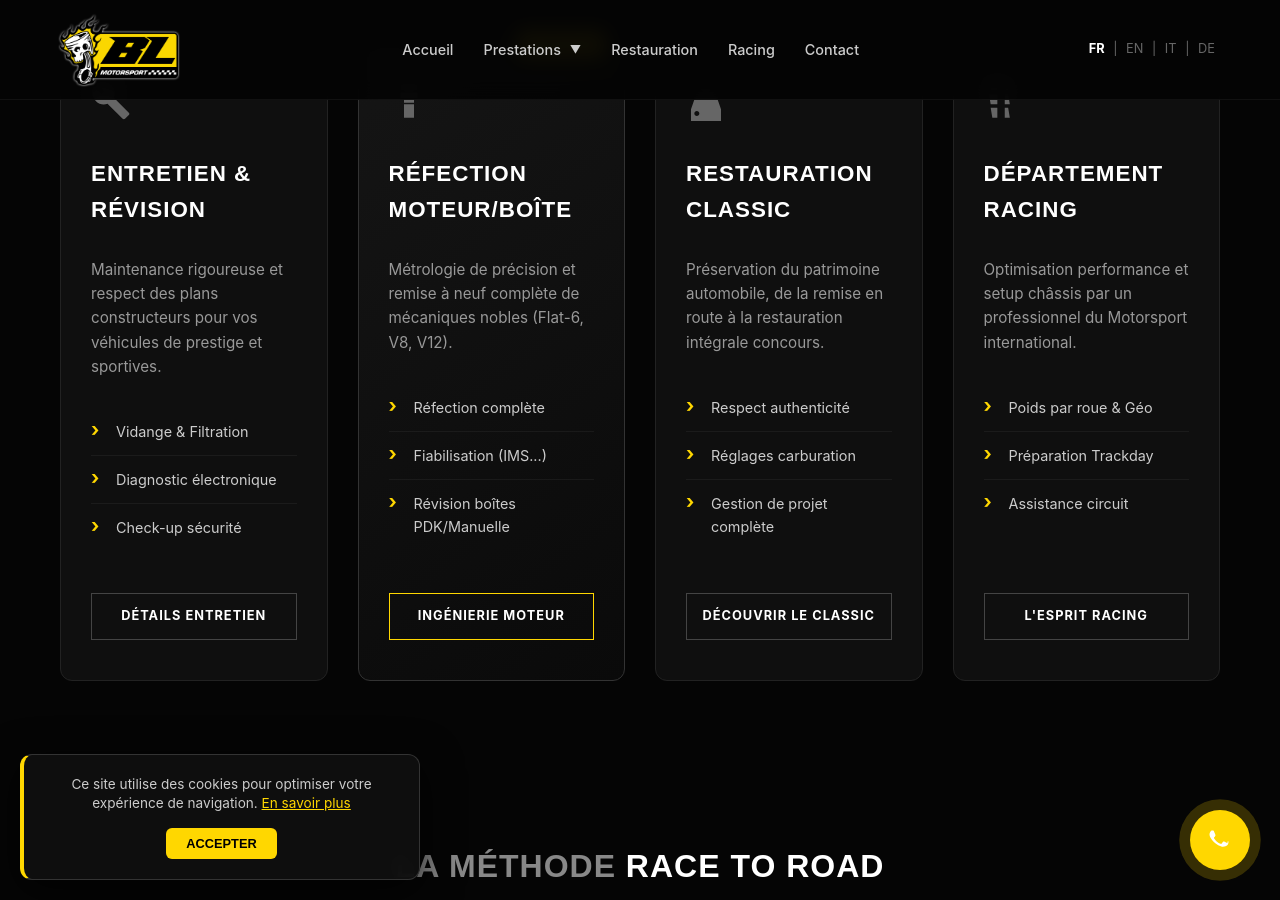
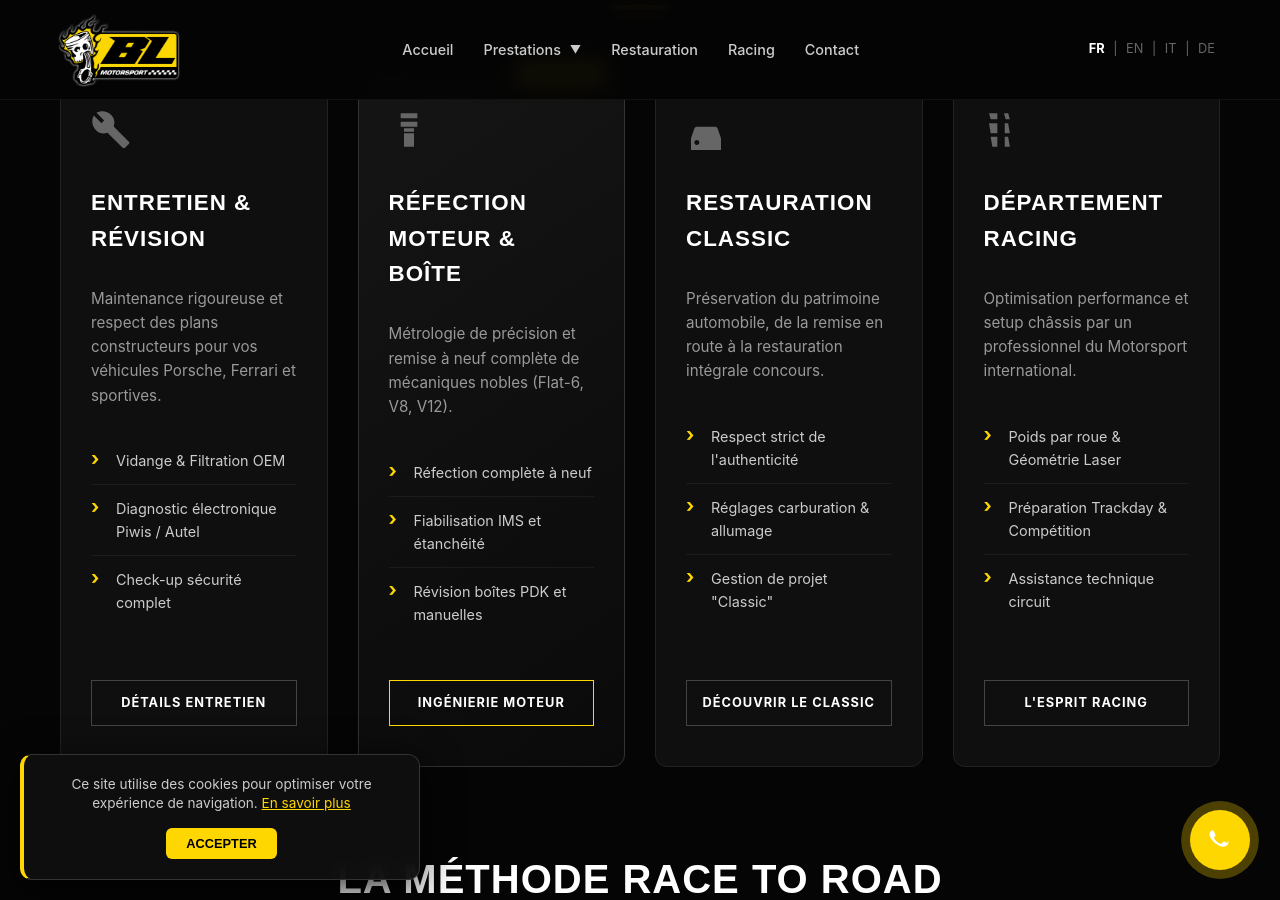
Before and after one commit to DuvalDVL/bl-motorsport, a Jekyll site: the page built from fr/index.html, in a window 1280 px wide and 900 px high, scrolled down 1729 px. Built offline with Jekyll 4.4.1, drawn with Linux system fonts in a browser that asks for light colours; some of the changed text lies outside the part shown.

Commit message:
Update index.html

```diff
--- a/fr/index.html
+++ b/fr/index.html
@@ -1,13 +1,13 @@
 ---
 layout: default
-title: B.L Motorsport - Atelier Porsche & Prestige Combloux Megève
-description: "Entretien, réparation et préparation de véhicules de prestige et de compétition. Spécialiste Porsche en Haute-Savoie."
+title: B.L Motorsport | Atelier Mécanique Porsche & Prestige Combloux Megève
+description: "Expertise WEC pour votre voiture de prestige. Entretien, réfection moteur et préparation compétition à Combloux, Haute-Savoie. Spécialiste Porsche et GT."
 permalink: /fr/
 lang: fr
 ---
 
 <section class="hero-section">
-  <div class="hero-bg"></div>
+  <div class="hero-bg" role="img" aria-label="Voiture de sport dans un atelier de mécanique de précision"></div>
   <div class="hero-overlay"></div>
   <div class="container hero-content">
     <h1 class="hero-title">
@@ -15,11 +15,11 @@ lang: fr
       <span class="text-gradient">SPORT AUTOMOBILE</span>
     </h1>
     <p class="hero-subtitle">
-      Entretien Prestige, Collection & Préparation Compétition.<br>
-      Par Bastien Lefebvre, <strong>Responsable Voiture en Championnat du Monde</strong>.
+      Garage spécialisé : Entretien Prestige, Collection & Préparation Compétition.<br>
+      Par Bastien Lefebvre, <strong>Car Chief en Championnat du Monde (WEC)</strong>.
     </p>
     <div class="hero-actions">
-      <a href="{{ site.baseurl }}/fr/prestations" class="btn btn-primary">Nos Prestations</a>
+      <a href="{{ site.baseurl }}/fr/prestations" class="btn btn-primary">Découvrir l'Atelier</a>
       <a href="{{ site.baseurl }}/fr/contact" class="btn btn-outline">Prendre Rendez-vous</a>
     </div>
   </div>
@@ -27,39 +27,34 @@ lang: fr
 
 <section class="bio-section">
   <div class="container bio-container">
-
     <div class="bio-text">
       <span class="bio-label">DE LA PISTE À LA ROUTE</span>
-      <h2>L'EXPERTISE WEC</h2>
+      <h2>L'EXPERTISE MONDIALE À COMBLOUX</h2>
       <div class="divider-yellow" style="margin: 0 0 30px 0;"></div>
 
       <p class="bio-intro">
         Fort de plus de <strong>10 années d'expérience dans le sport automobile</strong> de haut niveau, Bastien Lefebvre applique la rigueur de la compétition à votre véhicule personnel.
       </p>
       <p class="bio-desc">
-        Actuellement responsable voiture en WEC (World Endurance Championship) au sein de teams officiels
-        (W Racing Team) et aux côtés de pilotes officiels comme Valentino Rossi, Maxime Martin et Augusto Farfus.
-        Bastien Lefebvre met cette rigueur absolue au service de votre véhicule personnel.
+        Actuellement <strong>Car Chief en WEC</strong> (World Endurance Championship) au sein de l'écurie officielle <strong>WRT</strong>, Bastien collabore avec des pilotes de légende tels que Valentino Rossi. Cette expertise technique absolue est désormais disponible pour l'entretien et la performance de votre voiture à l'atelier de Combloux.
       </p>
     </div>
 
     <div class="bio-stats">
-
-  <a href="#" target="_blank" rel="noopener noreferrer" class="stat-card">
+      <div class="stat-card">
         <span class="stat-number">+10</span>
         <span class="stat-label">Ans d'expérience</span>
-  </a>
+      </div>
 
       <a href="https://www.fiawec.com/fr/" target="_blank" rel="noopener noreferrer" class="stat-card">
         <span class="stat-number">WEC</span>
-    <span class="stat-label">World Endurance<br>Championship</span>
+        <span class="stat-label">Expertise World<br>Endurance</span>
       </a>
 
       <a href="https://www.w-racingteam.com/" target="_blank" rel="noopener noreferrer" class="stat-card">
         <span class="stat-number">WRT</span>
-    <span class="stat-label">Team <br>W Racing Team</span>
+        <span class="stat-label">Team Officiel<br>W Racing Team</span>
       </a>
-
     </div>
   </div>
 </section>
@@ -72,17 +67,16 @@ lang: fr
     </div>
 
     <div class="services-grid">
-
       <div class="service-card">
         <div class="card-icon">
           <svg viewBox="0 0 24 24"><path d="M22.7,19L13.6,9.9C14.5,7.6,14,4.9,12.1,3c-2.4-2.4-6-2.9-8.8-1.3L7.9,6.3L6.3,7.9L1.7,3.3C0.1,6.1,0.6,9.7,3,12.1 c1.9,1.9,4.6,2.4,6.9,1.5l9.1,9.1c0.4,0.4,1,0.4,1.4,0l2.3-2.3C23.1,20,23.1,19.4,22.7,19z"/></svg>
         </div>
         <h3>ENTRETIEN & RÉVISION</h3>
-        <p>Maintenance rigoureuse et respect des plans constructeurs pour vos véhicules de prestige et sportives.</p>
+        <p>Maintenance rigoureuse et respect des plans constructeurs pour vos véhicules Porsche, Ferrari et sportives.</p>
         <ul class="check-list">
-          <li>Vidange & Filtration</li>
-          <li>Diagnostic électronique</li>
-          <li>Check-up sécurité</li>
+          <li>Vidange & Filtration OEM</li>
+          <li>Diagnostic électronique Piwis / Autel</li>
+          <li>Check-up sécurité complet</li>
         </ul>
         <a href="{{ site.baseurl }}/fr/entretien-prestige-combloux/" class="btn-card">Détails Entretien</a>
       </div>
@@ -92,12 +86,12 @@ lang: fr
         <div class="card-icon">
           <svg viewBox="0 0 24 24"><path d="M7,2H17V5H7V2M7,7H17V10H7V7M9,11H15V13H9V11M9,14H15V22H9V14Z"/></svg>
         </div>
-        <h3>RÉFECTION MOTEUR/BOÎTE</h3>
+        <h3>RÉFECTION MOTEUR & BOÎTE</h3>
         <p>Métrologie de précision et remise à neuf complète de mécaniques nobles (Flat-6, V8, V12).</p>
         <ul class="check-list">
-          <li>Réfection complète</li>
-          <li>Fiabilisation (IMS...)</li>
-          <li>Révision boîtes PDK/Manuelle</li>
+          <li>Réfection complète à neuf</li>
+          <li>Fiabilisation IMS et étanchéité</li>
+          <li>Révision boîtes PDK et manuelles</li>
         </ul>
         <a href="{{ site.baseurl }}/fr/refection-moteur-boite-prestige/" class="btn-card racing-btn">Ingénierie Moteur</a>
       </div>
@@ -109,9 +103,9 @@ lang: fr
         <h3>RESTAURATION CLASSIC</h3>
         <p>Préservation du patrimoine automobile, de la remise en route à la restauration intégrale concours.</p>
         <ul class="check-list">
-          <li>Respect authenticité</li>
-          <li>Réglages carburation</li>
-          <li>Gestion de projet complète</li>
+          <li>Respect strict de l'authenticité</li>
+          <li>Réglages carburation & allumage</li>
+          <li>Gestion de projet "Classic"</li>
         </ul>
         <a href="{{ site.baseurl }}/fr/restauration-vehicules-collection/" class="btn-card">Découvrir le Classic</a>
       </div>
@@ -123,48 +117,48 @@ lang: fr
         <h3>DÉPARTEMENT RACING</h3>
         <p>Optimisation performance et setup châssis par un professionnel du Motorsport international.</p>
         <ul class="check-list">
-          <li>Poids par roue & Géo</li>
-          <li>Préparation Trackday</li>
-          <li>Assistance circuit</li>
+          <li>Poids par roue & Géométrie Laser</li>
+          <li>Préparation Trackday & Compétition</li>
+          <li>Assistance technique circuit</li>
         </ul>
         <a href="{{ site.baseurl }}/fr/competition-racing-trackday/" class="btn-card">L'esprit Racing</a>
       </div>
-
     </div>
   </div>
 </section>
 
-<section class="process-section" style="padding: 80px 0; background: #050505;">
+<section class="process-section">
   <div class="container">
     <div class="section-header text-center">
-      <h2 style="font-size: 2rem; color: #888;">LA MÉTHODE <span style="color: white;">RACE TO ROAD</span></h2>
-      <p style="color: #666; max-width: 600px; margin: 0 auto;">Nous appliquons les procédures de contrôle du sport automobile à chaque véhicule entrant à l'atelier.</p>
+      <h2>LA MÉTHODE <span style="color: white;">RACE TO ROAD</span></h2>
+      <div class="divider-yellow"></div>
+      <p style="color: #666; max-width: 600px; margin: 20px auto;">Nous appliquons les procédures de contrôle du sport automobile à chaque véhicule entrant à l'atelier.</p>
     </div>
 
     <div class="process-steps">
       <div class="process-step">
         <div class="step-circle">1</div>
-        <h4>DIAGNOSTIC COMPLET</h4>
-        <p>Check-up visuel et électronique complet avant toute intervention.</p>
+        <h4>DIAGNOSTIC TECHNIQUE</h4>
+        <p>Check-up visuel et électronique complet avant toute intervention mécanique.</p>
       </div>
       <div class="process-step">
         <div class="step-circle">2</div>
-        <h4>INTERVENTION PRÉCISE</h4>
-        <p>Outillage spécifique et respect strict des couples de serrage constructeur.</p>
+        <h4>INTERVENTION EXPERTE</h4>
+        <p>Outillage de précision et respect strict des couples de serrage constructeur.</p>
       </div>
       <div class="process-step">
         <div class="step-circle">3</div>
-        <h4>VALIDATION DYNAMIQUE</h4>
-        <p>Essai routier et double contrôle qualité avant restitution.</p>
+        <h4>CONTRÔLE QUALITÉ</h4>
+        <p>Validation dynamique et double contrôle avant la restitution du véhicule.</p>
       </div>
     </div>
   </div>
 </section>
 
-<section class="cta-section" style="padding: 100px 0; background-image: linear-gradient(rgba(0,0,0,0.8), rgba(0,0,0,0.8)), url('{{ '/assets/img/hero-bg.jpg' | relative_url }}'); background-size: cover; background-attachment: fixed; text-align: center;">
+<section class="cta-section">
   <div class="container">
-    <h2 style="font-size: 3rem; margin-bottom: 20px;">CONFIEZ-NOUS VOTRE MACHINE</h2>
-    <p style="font-size: 1.2rem; color: #ddd; margin-bottom: 40px;">L'atelier B.L Motorsport vous reçoit à Combloux pour un service sur-mesure.</p>
-    <a href="{{ site.baseurl }}/fr/contact" class="btn btn-primary" style="padding: 15px 40px; font-size: 1.1rem;">Prendre Rendez-vous</a>
+    <h2 style="font-size: 2.5rem; margin-bottom: 20px;">ENTRETIEN & PERFORMANCE</h2>
+    <p style="font-size: 1.1rem; color: #ddd; margin-bottom: 40px;">L'atelier B.L Motorsport vous accueille à Combloux (74) pour un service mécanique d'exception.</p>
+    <a href="{{ site.baseurl }}/fr/contact" class="btn btn-primary">Prendre Rendez-vous</a>
   </div>
 </section>
```
Lines whose indentation alone changed are shown as unchanged.
